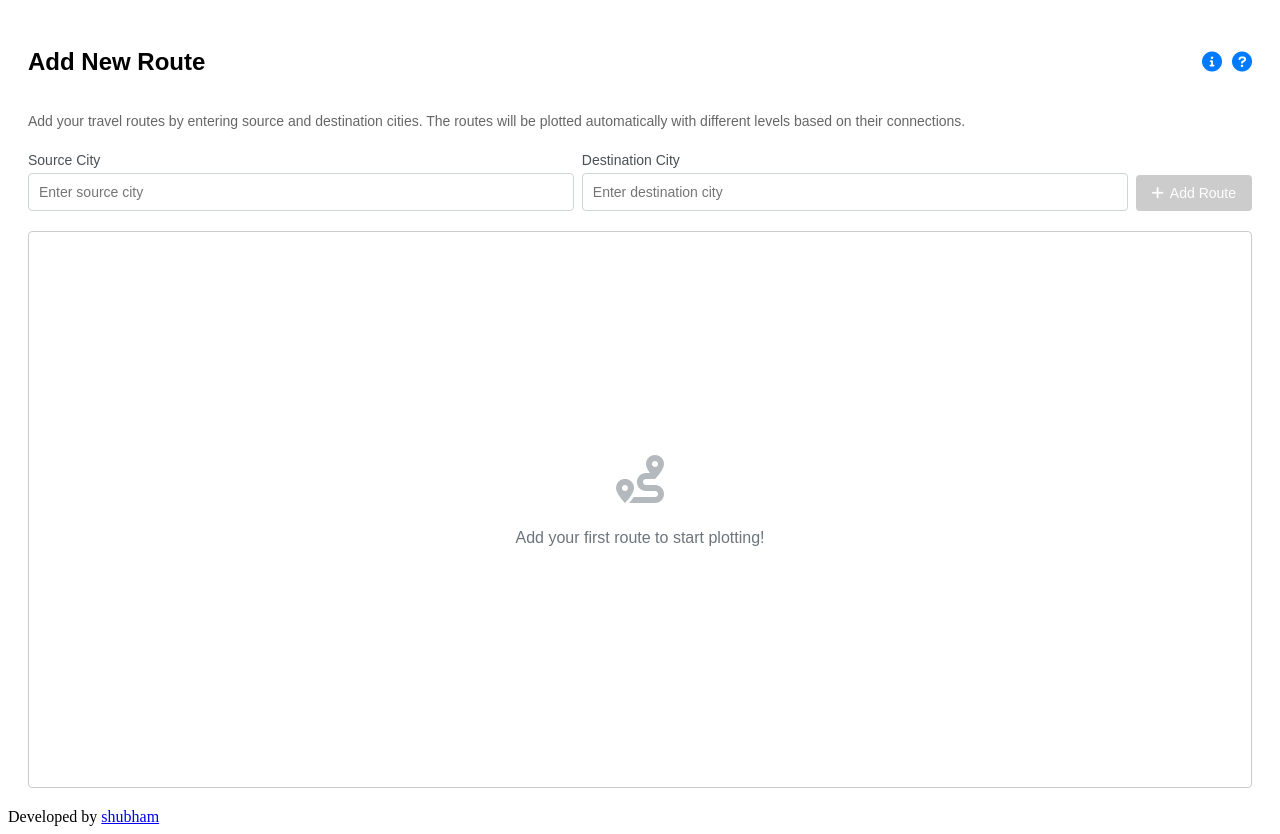
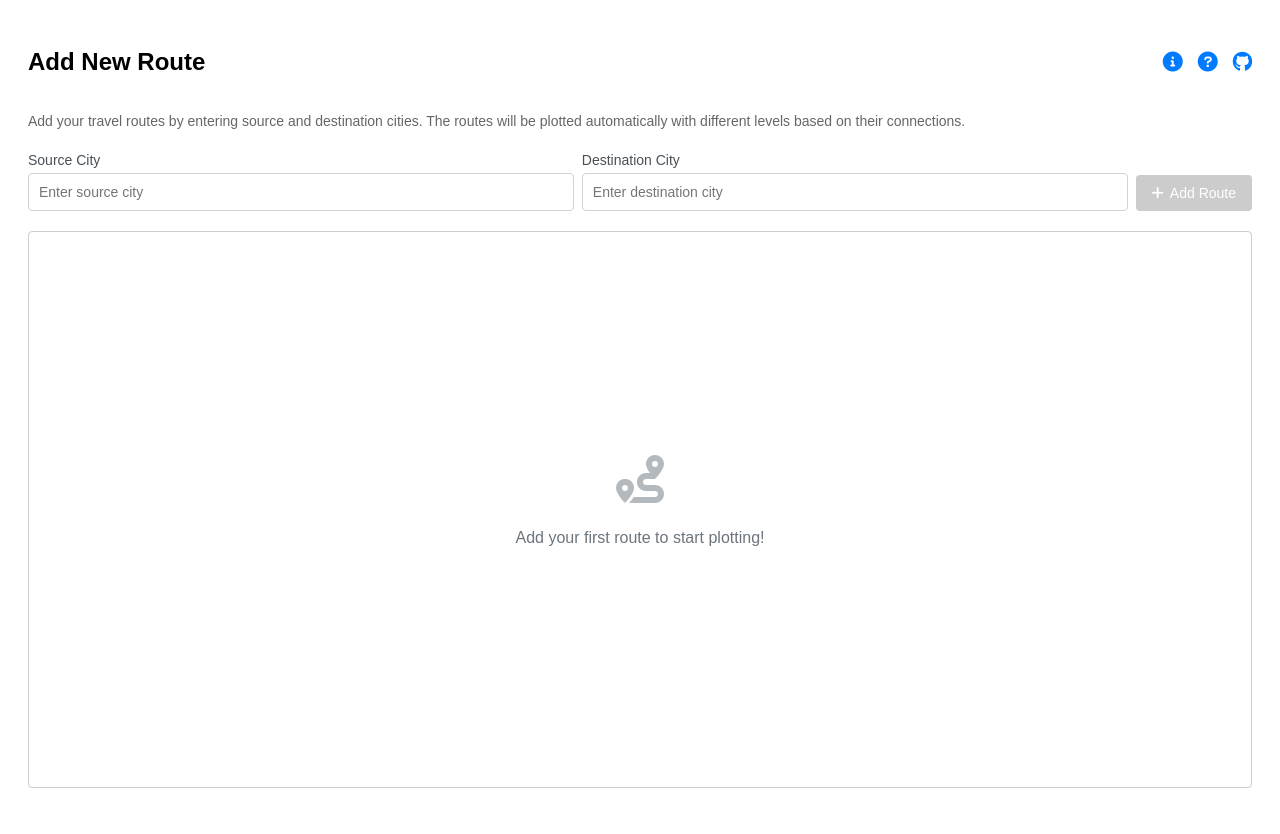
Before and after one commit to shubham-0819/route-plotter, an Angular app: page / in a window 1280 px wide. Built offline with nearby package versions, Linux system fonts and the light colour scheme.

Commit message:
added github link to my profiole

```diff
--- a/src/app/info-modal/info-modal.component.html
+++ b/src/app/info-modal/info-modal.component.html
@@ -21,7 +21,14 @@
         <li><strong>Scenario 3:</strong> Bangalore → Chennai, Bangalore → Chennai (Level 2)</li>
       </ul>
     </div>
+    <button class="close-btn">
+      <a href="https://github.com/shubham-0819" target="_blank" title="Developer's GitHub">
+        <i class="fab fa-github profile-icon"></i>
+      </a>
+      Visit My Profile
+    </button>
 
     <button class="close-btn" (click)="onClose()">Close</button>
   </div>
+
 </div>
--- a/src/app/route-plotter/route-plotter.component.css
+++ b/src/app/route-plotter/route-plotter.component.css
@@ -24,19 +24,27 @@
 
 .header-actions {
   display: flex;
-  gap: 10px;
+  gap: 15px;
   align-items: center;
 }
 
-.info-icon, .help-icon {
+.info-icon, .help-icon, .profile-icon, .repo-icon {
   color: #007bff;
   cursor: pointer;
   font-size: 20px;
-  transition: color 0.2s;
+  transition: all 0.2s;
 }
 
-.info-icon:hover, .help-icon:hover {
+.info-icon:hover, .help-icon:hover, .profile-icon:hover, .repo-icon:hover {
   color: #0056b3;
+  transform: translateY(-1px);
+}
+
+.header-actions a {
+  color: inherit;
+  text-decoration: none;
+  display: flex;
+  align-items: center;
 }
 
 .description {
@@ -215,6 +223,28 @@
   opacity: 0.5;
 }
 
+.heading-group {
+  display: flex;
+  flex-direction: column;
+  gap: 5px;
+}
+
+.developer-info {
+  font-size: 12px;
+  color: #666;
+}
+
+.developer-info a {
+  color: #007bff;
+  text-decoration: none;
+  transition: color 0.2s;
+}
+
+.developer-info a:hover {
+  color: #0056b3;
+  text-decoration: underline;
+}
+
 /* Mobile responsive design */
 @media (max-width: 768px) {
   .route-plotter-container {
--- a/src/app/route-plotter/route-plotter.component.html
+++ b/src/app/route-plotter/route-plotter.component.html
@@ -2,10 +2,15 @@
   <div class="main-content">
     <div class="input-section">
       <div class="heading-with-info">
-        <h2>Add New Route</h2>
+        <div class="heading-group">
+          <h2>Add New Route</h2>
+        </div>
         <div class="header-actions">
           <i class="fas fa-info-circle info-icon" (click)="toggleInfoModal()" title="Click for detailed information"></i>
           <i class="fas fa-question-circle help-icon" (click)="toggleTips()" title="Show/hide tips"></i>
+          <a href="https://github.com/shubham-0819/route-plotter" target="_blank" title="Developer's GitHub">
+            <i class="fab fa-github profile-icon"></i>
+          </a>
         </div>
       </div>
       <div class="description">
--- a/src/index.html
+++ b/src/index.html
@@ -10,8 +10,5 @@
 </head>
 <body>
   <app-root></app-root>
-    <span class="secondary-text">
-        Developed by <a href="https://github.com/shubham-0819">shubham</a>
-    </span>
 </body>
 </html>
```
